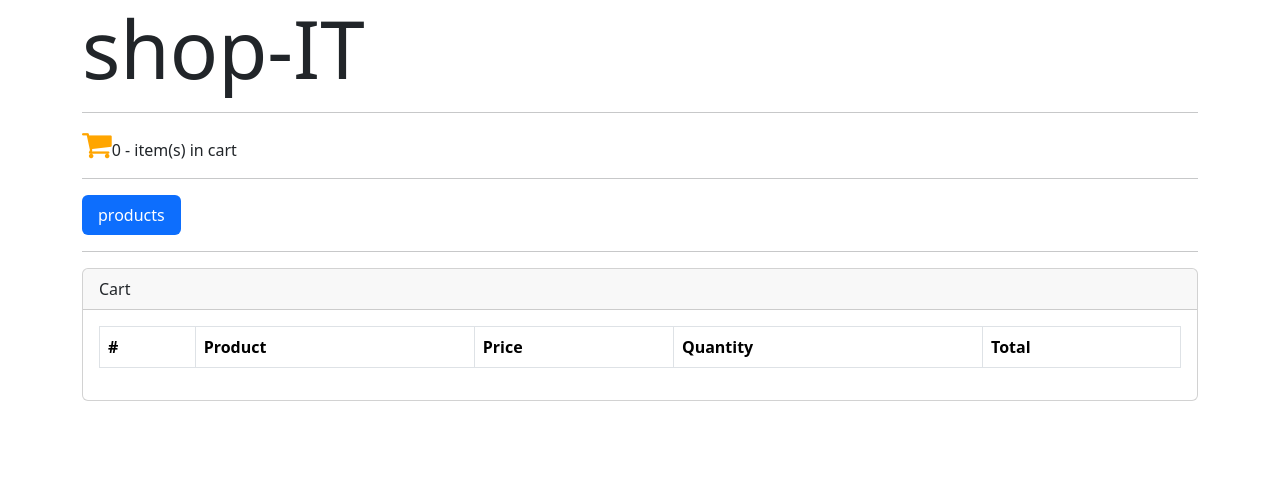
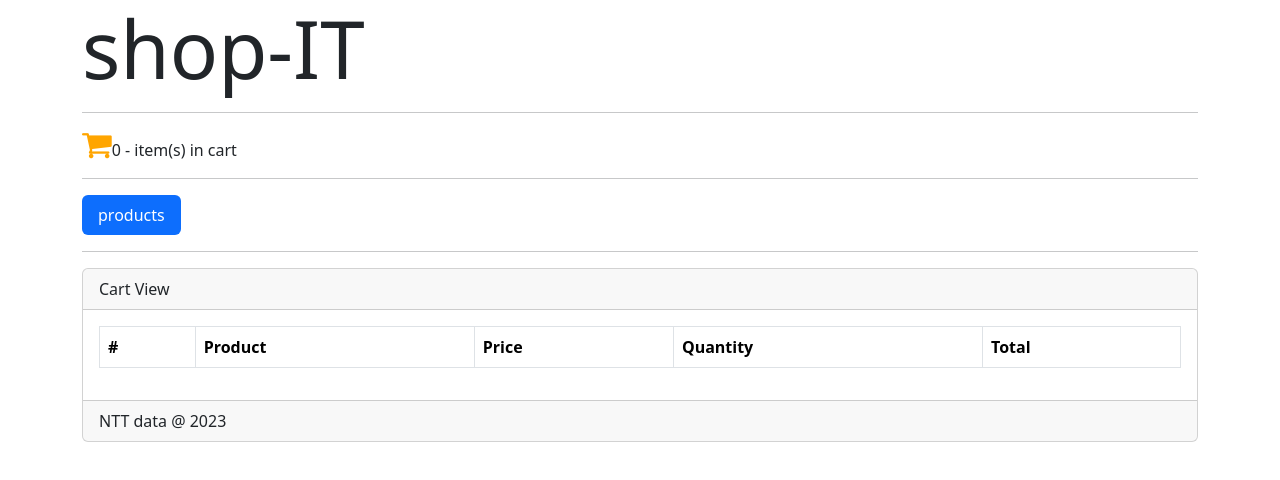
Before and after one commit to nskadam02/Angular_Workspace, an Angular app: page / in a window 1280 px wide. Both pictures are taken after a click on the link "cart". Shown: the top 480 px of the page. Built offline with nearby package versions, Linux system fonts and the light colour scheme.

Commit message:
added multi slot content with ng content

```diff
--- a/projects/shop-it/src/app/app.component.html
+++ b/projects/shop-it/src/app/app.component.html
@@ -10,6 +10,6 @@
      </li>
   </ul>
   <hr/>
-  <app-cart-view *ngIf="isCartOpen"></app-cart-view>
+  <app-cart-view *ngIf="isCartOpen"> <span #comp>NTT</span></app-cart-view>
   <app-product-list *ngIf="!isCartOpen"></app-product-list>
 </div>
--- a/projects/shop-it/src/app/app.module.ts
+++ b/projects/shop-it/src/app/app.module.ts
@@ -9,6 +9,7 @@ import { ProductComponent } from './product/product.component';
 import { ReviewComponent } from './review/review.component';
 import { CartBadgeComponent } from './cart-badge/cart-badge.component';
 import { CartViewComponent } from './cart-view/cart-view.component';
+import { NttCardComponent } from './ntt-card/ntt-card.component';
 
 @NgModule({
   declarations: [
@@ -18,7 +19,8 @@ import { CartViewComponent } from './cart-view/cart-view.component';
     ProductComponent,
     ReviewComponent,
     CartBadgeComponent,
-    CartViewComponent
+    CartViewComponent,
+    NttCardComponent
   ],
   imports: [
     BrowserModule,
--- a/projects/shop-it/src/app/cart-view/cart-view.component.html
+++ b/projects/shop-it/src/app/cart-view/cart-view.component.html
@@ -1,6 +1,7 @@
-<div class="card">
-    <div class="card-header">Cart</div>
-    <div class="card-body">
+<app-ntt-card>
+    <div class="header">Cart View</div>
+    <!-- template reference -->
+    <div class="body" #cardBody>
         <table class="table table-bordered table-striped">
             <thead>
                 <tr>
@@ -22,5 +23,8 @@
             </tbody>
         </table>
     </div>
+    <div class="footer">
+     NTT data @ 2023
+    </div>
 
-</div>
+</app-ntt-card>
--- a/projects/shop-it/src/app/cart-view/cart-view.component.ts
+++ b/projects/shop-it/src/app/cart-view/cart-view.component.ts
@@ -1,4 +1,4 @@
-import { Component, Input } from '@angular/core';
+import { Component, ContentChild, ElementRef, Input, SimpleChanges, ViewChild } from '@angular/core';
 
 @Component({
   selector: 'app-cart-view',
@@ -9,4 +9,43 @@ export class CartViewComponent {
   @Input()
   cart!: Array<any>;
 
+  @ViewChild("cardBody")
+  cardBody!:ElementRef;
+
+  @ContentChild("comp")
+  comp!:ElementRef
+
+  constructor()
+  {
+    console.log("cart view constructor")
+  }
+  ngOnChanges(changes:SimpleChanges)
+  {
+
+    console.log("cart view chanages")
+
+  }
+  ngOnInit()
+  {
+    console.log("cart view oninit")
+  }
+
+  ngAfterContentInit()
+  {
+    console.log("cart view contentinit")
+    this.comp.nativeElement.style.color = "blue"
+  }
+  ngAfterViewInit()
+  {
+    console.log("cart view view init")
+    this.cardBody.nativeElement.addEventListener("mouseenter",(e:any)=>{
+     e.target.style.cursor = "pointer"
+    })
+
+  }
+  ngOnDestroy()
+  {
+    console.log("cart view destroy")
+  }
+
 }
--- /dev/null
+++ b/projects/shop-it/src/app/ntt-card/ntt-card.component.html
@@ -0,0 +1,12 @@
+<div class="card">
+    <div class="card-header">
+        <ng-content select=".header"></ng-content>
+    </div>
+    <div class="card-body">
+        <ng-content select=".body"></ng-content>
+    </div>
+    <div class="card-footer">
+        <ng-content select=".footer"></ng-content>
+    </div>
+
+</div>
```
Also changed, not shown: projects/shop-it/src/app/ntt-card/ntt-card.component.ts (added, +10 -0 lines), projects/shop-it/src/app/ntt-card/ntt-card.component.css (added), 1 other file (tests, documents, lock files or other folders).
